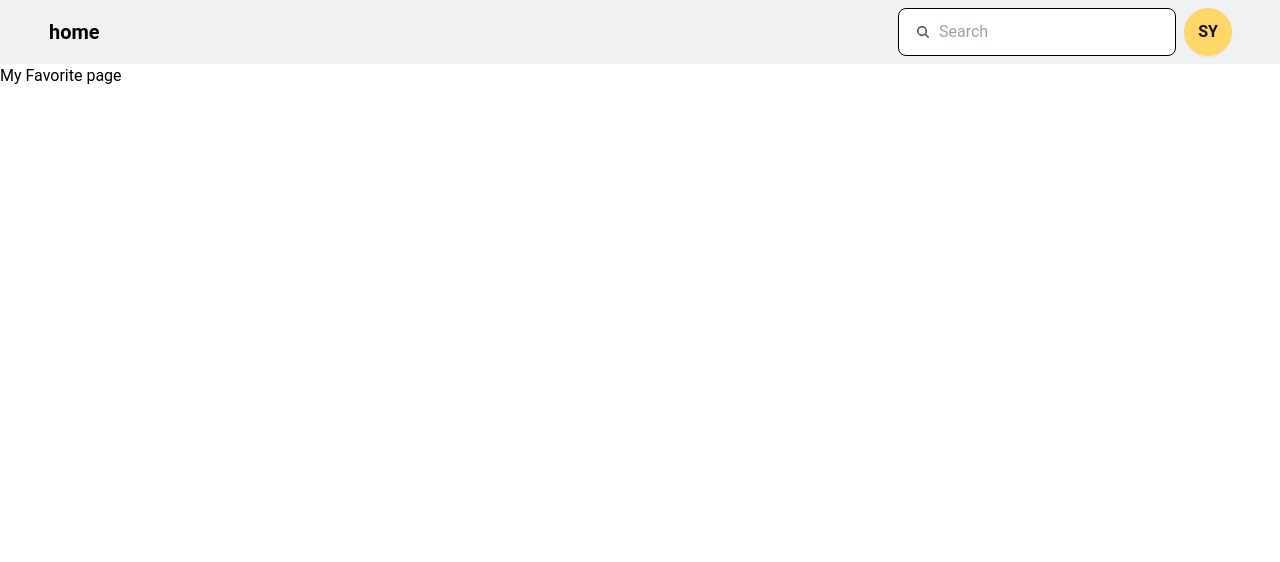
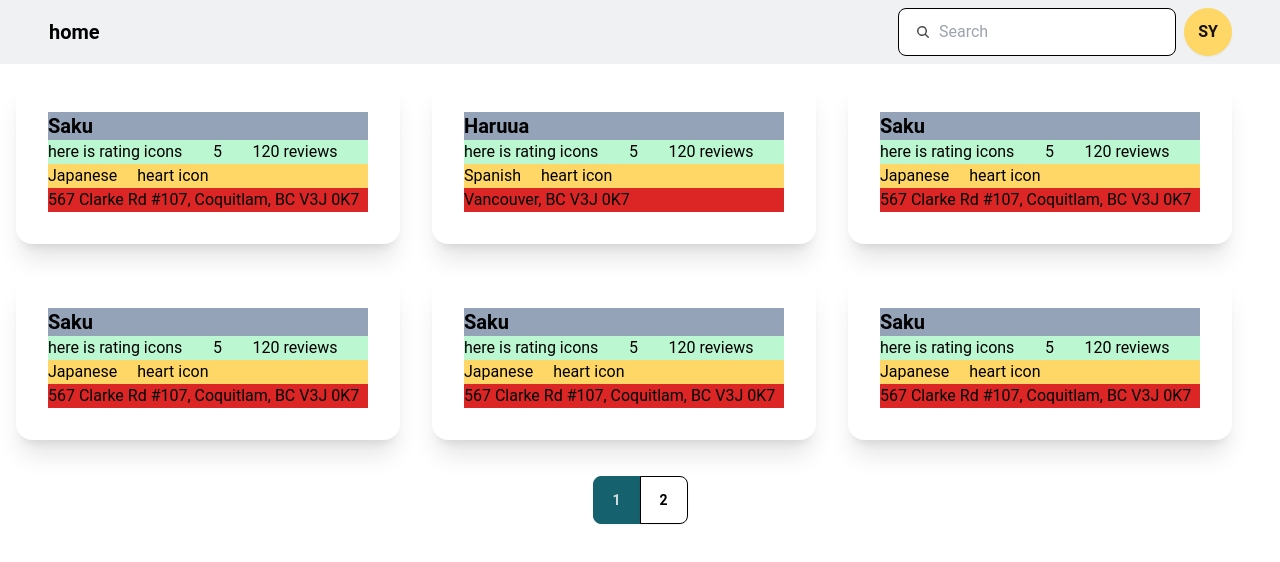
Before and after one commit to yll9108/restaurant_review, a Next.js app in the folder client/: page /users/favorite in a window 1280 px wide. Shown: the top 562 px of the page. Built offline with nearby package versions, Linux system fonts and the light colour scheme.

Commit message:
create my favorite page

```diff
--- a/client/src/app/users/favorite/page.tsx
+++ b/client/src/app/users/favorite/page.tsx
@@ -1,5 +1,5 @@
 "use client";
-
+import Restaurants from "@/app/components/restaurant/Restaurants";
 export default function MyFavorite() {
-  return <div>My Favorite page</div>;
+  return <Restaurants />;
 }
--- a/client/src/app/users/page.tsx
+++ b/client/src/app/users/page.tsx
@@ -13,7 +13,7 @@ export default function Page() {
           className="tab"
           aria-label="My Favorite"
         />
-        <div role="tabpanel" className="tab-content p-10">
+        <div role="tabpanel" className="tab-content p-4">
           <MyFavorite />
         </div>
 
@@ -25,7 +25,7 @@ export default function Page() {
           aria-label="My Reviews"
           // checked
         />
-        <div role="tabpanel" className="tab-content p-10">
+        <div role="tabpanel" className="tab-content p-4">
           <MyReviews />
         </div>
 
@@ -36,7 +36,7 @@ export default function Page() {
           className="tab"
           aria-label="User Profile"
         />
-        <div role="tabpanel" className="tab-content p-10">
+        <div role="tabpanel" className="tab-content p-4">
           <UserProfile />
         </div>
       </div>
```
